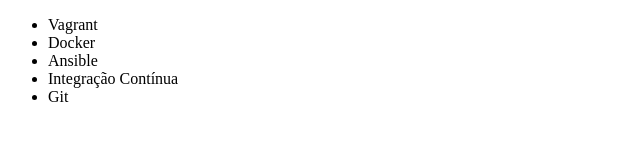
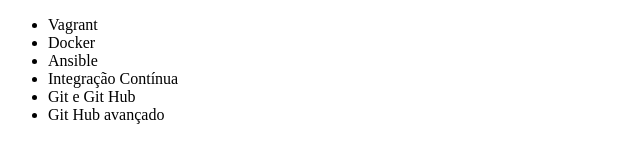
Before and after one commit to mstanga/alura-git, a plain HTML site: page index.html in a window 1280 px wide. Shown: the whole page, without its empty margins (0-640 px from the left). Drawn offline with Linux system fonts and the light colour scheme.

Commit message:
Atualização Git Hub

```diff
--- a/index.html
+++ b/index.html
@@ -10,7 +10,8 @@
         <li>Docker</li>
         <li>Ansible</li>
         <li>Integração Contínua</li>
-        <li>Git</li>
+        <li>Git e Git Hub</li>
+        <li>Git Hub avançado</li>
     </ul>
 </body>
 </html>
```
